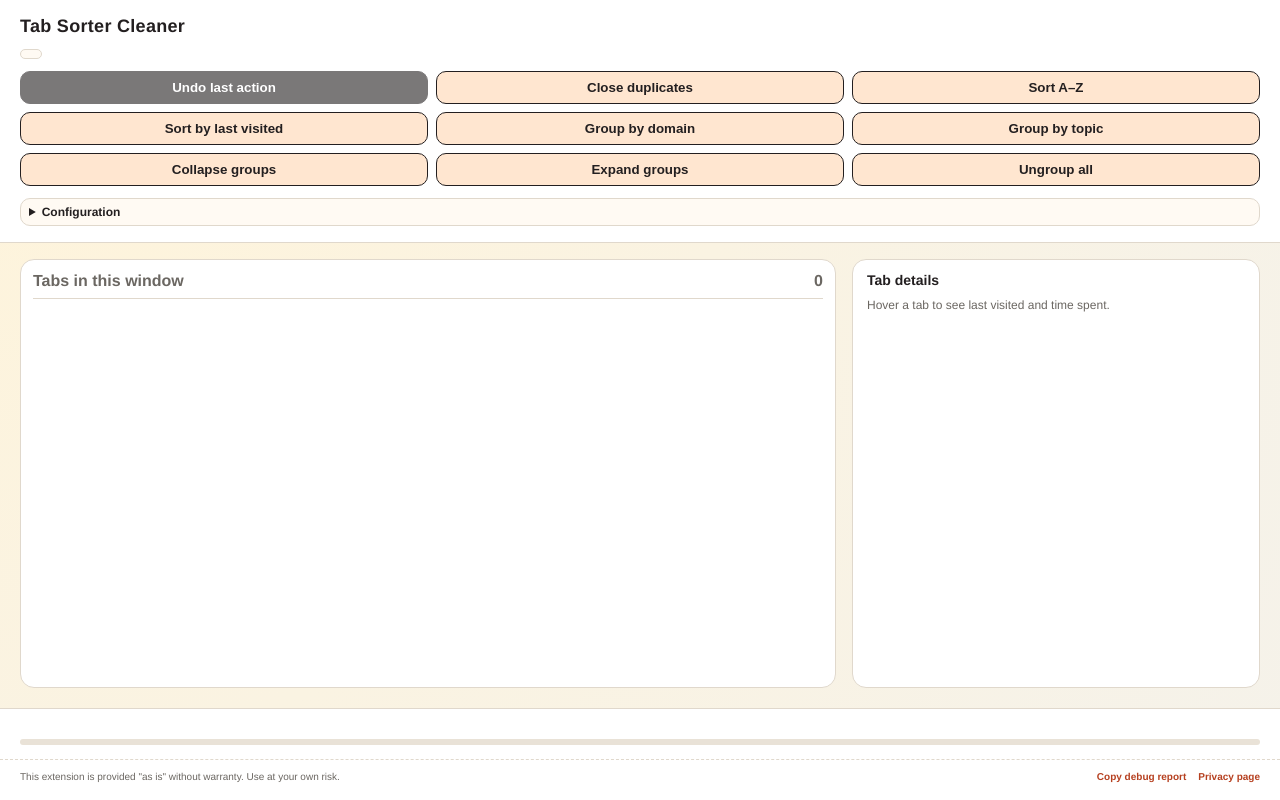
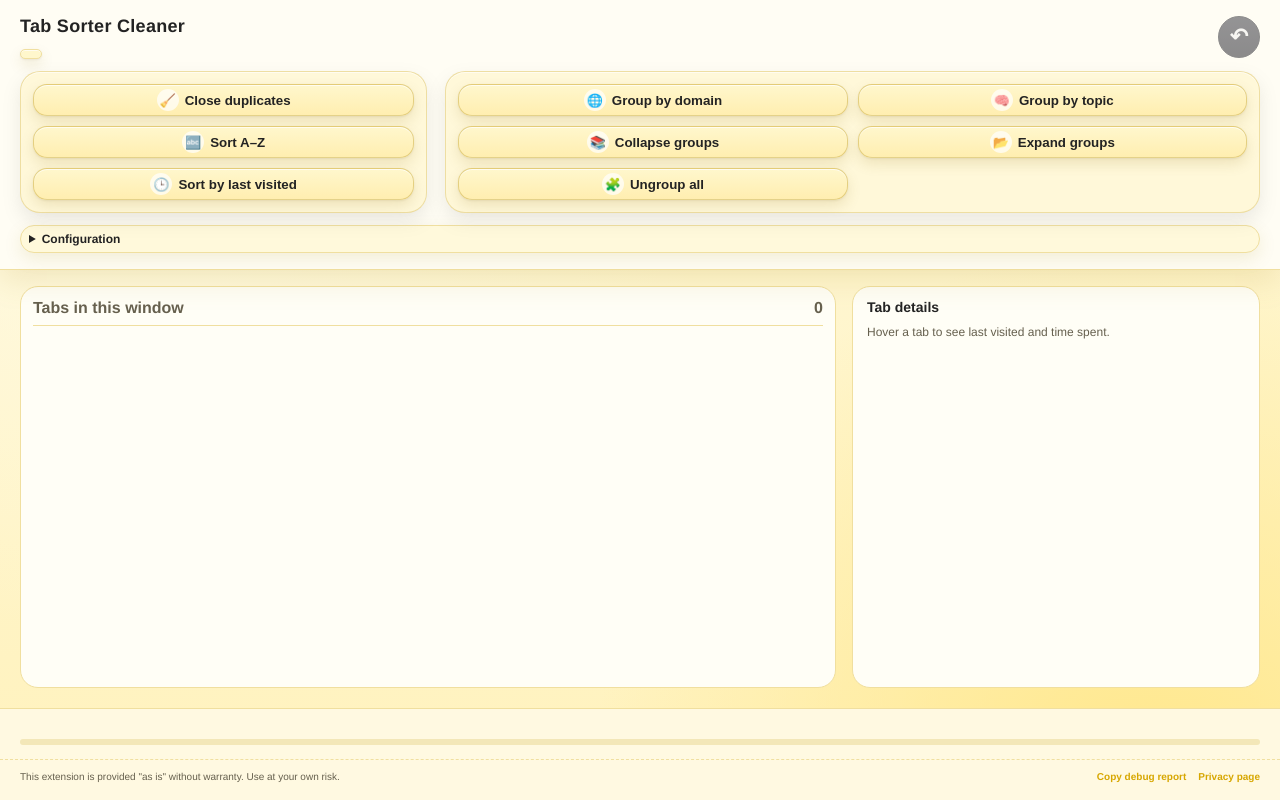
Before and after one commit to shurkanTwo/chromium-tab-sorter-cleaner, a browser extension: page src/ui/action_window.html in a window 1280 px wide. Drawn offline with Linux system fonts and the light colour scheme.

Commit message:
Redesign action controls layout and styling

```diff
--- a/src/ui/action_window.html
+++ b/src/ui/action_window.html
@@ -9,17 +9,60 @@
   <body class="window">
     <header class="toolbar">
       <div class="title">Tab Sorter Cleaner</div>
+      <div class="actions-header">
+        <button
+          id="undoAction"
+          class="undo undo-icon-btn"
+          type="button"
+          title="Undo"
+          aria-label="Undo"
+          disabled
+        >
+          <span class="undo-glyph" aria-hidden="true">↶</span>
+        </button>
+      </div>
       <button class="target-window" id="targetWindowLabel" type="button"></button>
-      <div class="actions">
-        <button id="undoAction" class="undo" disabled>Undo last action</button>
-        <button id="closeDuplicates">Close duplicates</button>
-        <button id="sortAlpha">Sort A–Z</button>
-        <button id="sortLastVisited">Sort by last visited</button>
-        <button id="groupDomain">Group by domain</button>
-        <button id="groupTopic">Group by topic</button>
-        <button id="collapseGroups">Collapse groups</button>
-        <button id="expandGroups">Expand groups</button>
-        <button id="ungroupAll">Ungroup all</button>
+      <div class="action-zones">
+        <section class="action-zone">
+          <div class="actions actions-left">
+            <button id="closeDuplicates">
+              <span class="btn-emoji" aria-hidden="true">🧹</span>
+              <span>Close duplicates</span>
+            </button>
+            <button id="sortAlpha">
+              <span class="btn-emoji" aria-hidden="true">🔤</span>
+              <span>Sort A–Z</span>
+            </button>
+            <button id="sortLastVisited">
+              <span class="btn-emoji" aria-hidden="true">🕒</span>
+              <span>Sort by last visited</span>
+            </button>
+          </div>
+        </section>
+        <section class="action-zone">
+          <div class="actions actions-right">
+            <button id="groupDomain">
+              <span class="btn-emoji" aria-hidden="true">🌐</span>
+              <span>Group by domain</span>
+            </button>
+            <button id="groupTopic">
+              <span class="btn-emoji" aria-hidden="true">🧠</span>
+              <span>Group by topic</span>
+            </button>
+            <button id="collapseGroups">
+              <span class="btn-emoji" aria-hidden="true">📚</span>
+              <span>Collapse groups</span>
+            </button>
+            <button id="expandGroups">
+              <span class="btn-emoji" aria-hidden="true">📂</span>
+              <span>Expand groups</span>
+            </button>
+            <button id="ungroupAll">
+              <span class="btn-emoji" aria-hidden="true">🧩</span>
+              <span>Ungroup all</span>
+            </button>
+          </div>
+        </section>
       </div>
       <details class="config-panel">
         <summary>Configuration</summary>
--- a/src/ui/popup.css
+++ b/src/ui/popup.css
@@ -1,12 +1,13 @@
 :root {
   color-scheme: light;
-  --bg: #f5f2ea;
-  --panel: #ffffff;
-  --ink: #231f20;
-  --accent: #e4572e;
-  --accent-dark: #b64020;
-  --muted: #6b6762;
-  --border: #e0d8cc;
+  --bg: #fff8d9;
+  --panel: #fffef6;
+  --ink: #232323;
+  --accent: #ffd447;
+  --accent-dark: #d7a700;
+  --muted: #66604e;
+  --border: #f0df9f;
+  --shadow: 0 10px 30px rgba(158, 125, 0, 0.15);
 }
 
 * {
@@ -25,10 +26,14 @@ body {
   min-height: 600px;
   font-family: "IBM Plex Sans", "Helvetica Neue", Arial, sans-serif;
   color: var(--ink);
-  background: radial-gradient(circle at top left, #fff4da, var(--bg));
+  background:
+    radial-gradient(circle at 10% 0%, #fffbe7 0%, transparent 45%),
+    radial-gradient(circle at 90% 100%, #ffe78a 0%, transparent 40%),
+    linear-gradient(180deg, #fff8d9 0%, #fff2bd 100%);
   display: flex;
   flex-direction: column;
-  overflow: hidden;
+  overflow-x: hidden;
+  overflow-y: auto;
 }
 
 body.window {
@@ -41,10 +46,13 @@ body.window {
 .toolbar {
   padding: 16px 20px;
   border-bottom: 1px solid var(--border);
-  background: var(--panel);
+  background: #fffdf4;
   display: flex;
   flex-direction: column;
   gap: 12px;
+  flex: 0 0 auto;
+  box-shadow: var(--shadow);
+  position: relative;
 }
 
 .title {
@@ -55,7 +63,7 @@ body.window {
 
 .target-window {
   border: 1px solid var(--border);
-  background: #fffaf3;
+  background: #fff7cc;
   border-radius: 999px;
   padding: 4px 10px;
   cursor: pointer;
@@ -77,21 +85,65 @@ body.window {
   box-shadow: none;
 }
 
+
+.action-zones {
+  display: grid;
+  grid-template-columns: 1fr 2fr;
+  gap: 18px;
+}
+
+.action-zone {
+  position: relative;
+  border-radius: 20px;
+  padding: 12px;
+  background: #fff8d9;
+  border: 1px solid rgba(193, 154, 21, 0.28);
+  box-shadow:
+    0 1px 0 rgba(255, 255, 255, 0.65) inset,
+    0 8px 18px rgba(130, 130, 130, 0.16);
+}
+
 .actions {
   display: grid;
-  grid-template-columns: repeat(3, minmax(0, 1fr));
-  gap: 8px;
+  gap: 10px;
+}
+
+.actions-left {
+  grid-template-columns: 1fr;
+}
+
+.actions-right {
+  grid-template-columns: repeat(2, minmax(0, 1fr));
+}
+
+.actions-header {
+  position: absolute;
+  top: 16px;
+  right: 20px;
+}
+
+.actions button {
+  display: inline-flex;
+  align-items: center;
+  justify-content: center;
+  gap: 6px;
+  width: 100%;
+  min-height: 30px;
 }
 
 button {
-  border: 1px solid var(--ink);
-  background: #ffe6d0;
+  border: 1px solid rgba(177, 141, 12, 0.35);
+  background: linear-gradient(180deg, #fff7cd 0%, #ffeeb0 100%);
   color: var(--ink);
-  padding: 8px 10px;
-  border-radius: 10px;
+  padding: 4px 10px;
+  border-radius: 14px;
   font-weight: 600;
   cursor: pointer;
-  transition: transform 0.12s ease, box-shadow 0.12s ease;
+  transition: transform 0.16s ease, box-shadow 0.16s ease;
+  box-shadow:
+    0 1px 0 rgba(255, 255, 255, 0.7) inset,
+    0 1px 2px rgba(84, 67, 0, 0.08),
+    0 6px 14px rgba(133, 106, 0, 0.14);
 }
 
 button:disabled {
@@ -102,16 +154,46 @@ button:disabled {
 }
 
 .undo {
-  background: var(--ink);
-  color: #ffffff;
-  border-color: var(--ink);
+  background: linear-gradient(180deg, #4f4f57 0%, #3f3f46 100%);
+  color: #fff7d2;
+  border-color: #3c3c42;
+}
+
+.undo-icon-btn {
+  width: 42px;
+  height: 42px;
+  border-radius: 999px;
+  padding: 0;
+}
+
+.undo-glyph {
+  display: inline-flex;
+  align-items: center;
+  justify-content: center;
+  width: 100%;
+  height: 100%;
+  font-size: 22px;
+  line-height: 1;
+  color: #f2f2f2;
+}
+
+.btn-emoji {
+  display: inline-flex;
+  align-items: center;
+  justify-content: center;
+  width: 22px;
+  height: 22px;
+  border-radius: 999px;
+  background: rgba(255, 255, 255, 0.7);
+  font-size: 13px;
 }
 
 .config-panel {
   border: 1px solid var(--border);
-  border-radius: 10px;
-  background: #fffaf3;
+  border-radius: 14px;
+  background: #fff9db;
   padding: 6px 8px;
+  box-shadow: 0 6px 18px rgba(151, 120, 0, 0.12);
 }
 
 .config-panel summary {
@@ -153,7 +235,7 @@ button:disabled {
   font-size: 11px;
   font-weight: 600;
   color: var(--ink);
-  background: #ffffff;
+  background: #fffdf2;
 }
 
 .config-field select {
@@ -163,7 +245,7 @@ button:disabled {
   font-size: 11px;
   font-weight: 600;
   color: var(--ink);
-  background: #fffaf3;
+  background: #fffdf2;
 }
 
 .config-field input[type="checkbox"] {
@@ -173,10 +255,11 @@ button:disabled {
 .status-panel {
   padding: 10px 20px 14px;
   border-top: 1px solid var(--border);
-  background: var(--panel);
+  background: #fff9e1;
   display: flex;
   flex-direction: column;
   gap: 6px;
+  flex: 0 0 auto;
 }
 
 .status-text {
@@ -190,26 +273,31 @@ button:disabled {
   height: 6px;
   width: 100%;
   border-radius: 999px;
-  background: #e9e2d7;
+  background: #f3e7b8;
   overflow: hidden;
 }
 
 .status-progress-bar {
   height: 100%;
   width: 0%;
-  background: #3aa76d;
+  background: linear-gradient(90deg, #f3b300 0%, #ffd447 100%);
   transition: width 0.2s ease;
 }
 
 
 button:hover {
   transform: translateY(-1px);
-  box-shadow: 0 4px 10px rgba(0, 0, 0, 0.12);
+  box-shadow:
+    0 1px 0 rgba(255, 255, 255, 0.75) inset,
+    0 2px 5px rgba(84, 67, 0, 0.12),
+    0 10px 20px rgba(133, 106, 0, 0.18);
 }
 
 button:active {
   transform: translateY(0);
-  box-shadow: none;
+  box-shadow:
+    0 1px 2px rgba(84, 67, 0, 0.1),
+    0 3px 8px rgba(133, 106, 0, 0.14) inset;
 }
 
 .content {
@@ -218,15 +306,15 @@ button:active {
   grid-template-rows: 1fr;
   gap: 16px;
   padding: 16px 20px 20px;
-  flex: 1;
-  min-height: 0;
+  flex: 1 0 320px;
+  min-height: 320px;
   overflow: hidden;
 }
 
 .list {
   background: var(--panel);
   border: 1px solid var(--border);
-  border-radius: 14px;
+  border-radius: 18px;
   padding: 12px;
   overflow: hidden;
   display: flex;
@@ -264,7 +352,7 @@ button:active {
 }
 
 .tab-item:hover {
-  background: #fff1df;
+  background: #fff4c6;
 }
 
 .tab-title {
@@ -284,7 +372,7 @@ button:active {
 .details {
   background: var(--panel);
   border: 1px solid var(--border);
-  border-radius: 14px;
+  border-radius: 18px;
   padding: 12px 14px;
   display: flex;
   flex-direction: column;
@@ -325,11 +413,12 @@ button:active {
   color: var(--muted);
   line-height: 1.4;
   border-top: 1px dashed var(--border);
-  background: var(--panel);
+  background: #fff9e1;
   display: flex;
   align-items: center;
   justify-content: space-between;
   gap: 10px;
+  flex: 0 0 auto;
 }
 
 .footer-links {
@@ -353,8 +442,8 @@ button:active {
   align-items: center;
   padding: 2px 8px;
   border-radius: 999px;
-  background: #ffe6d0;
-  color: var(--accent-dark);
+  background: #ffe793;
+  color: #6f5600;
   font-size: 11px;
   font-weight: 600;
 }
@@ -371,8 +460,17 @@ button:active {
     grid-template-columns: 1fr;
   }
 
-  .actions {
-    grid-template-columns: repeat(2, minmax(0, 1fr));
+  .action-zones {
+    grid-template-columns: 1fr;
+    gap: 14px;
+  }
+
+  .actions-right {
+    grid-template-columns: 1fr;
+  }
+
+  button {
+    font-size: 15px;
   }
 
   .config-grid {
```
